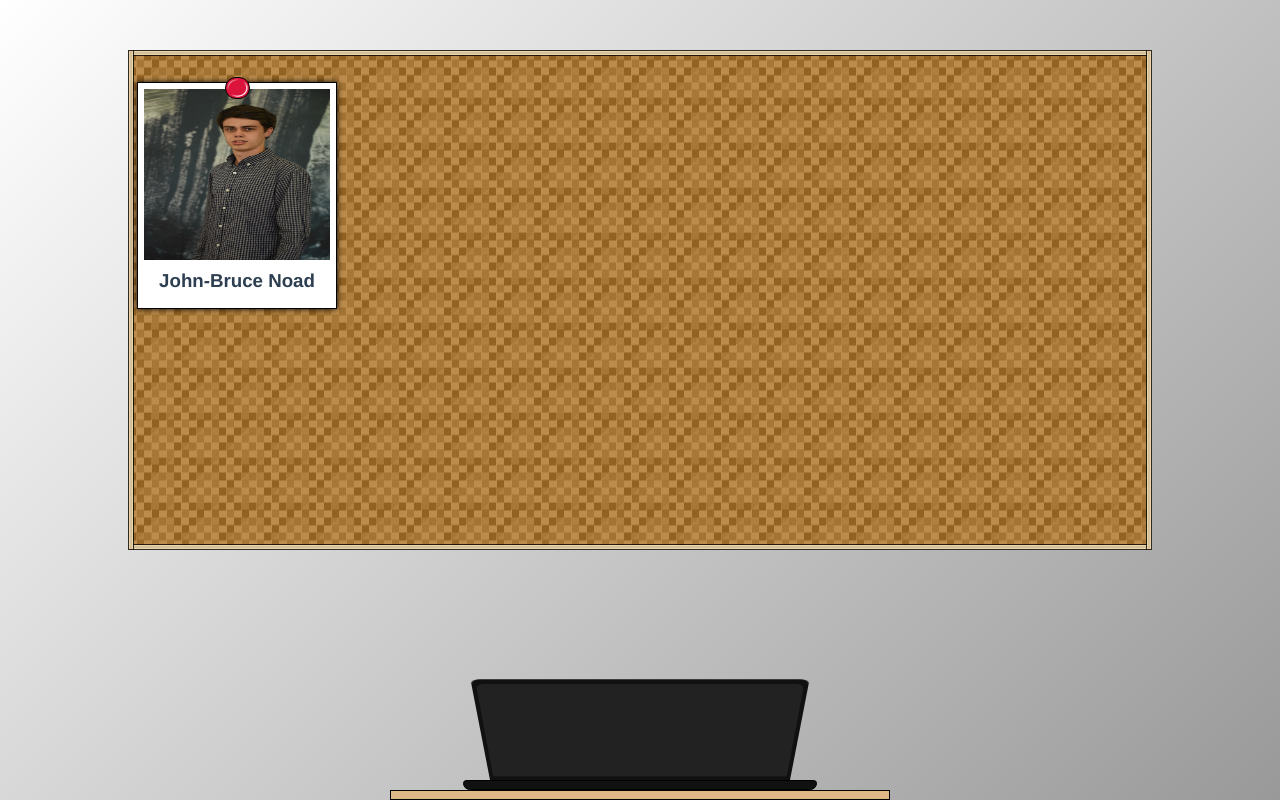
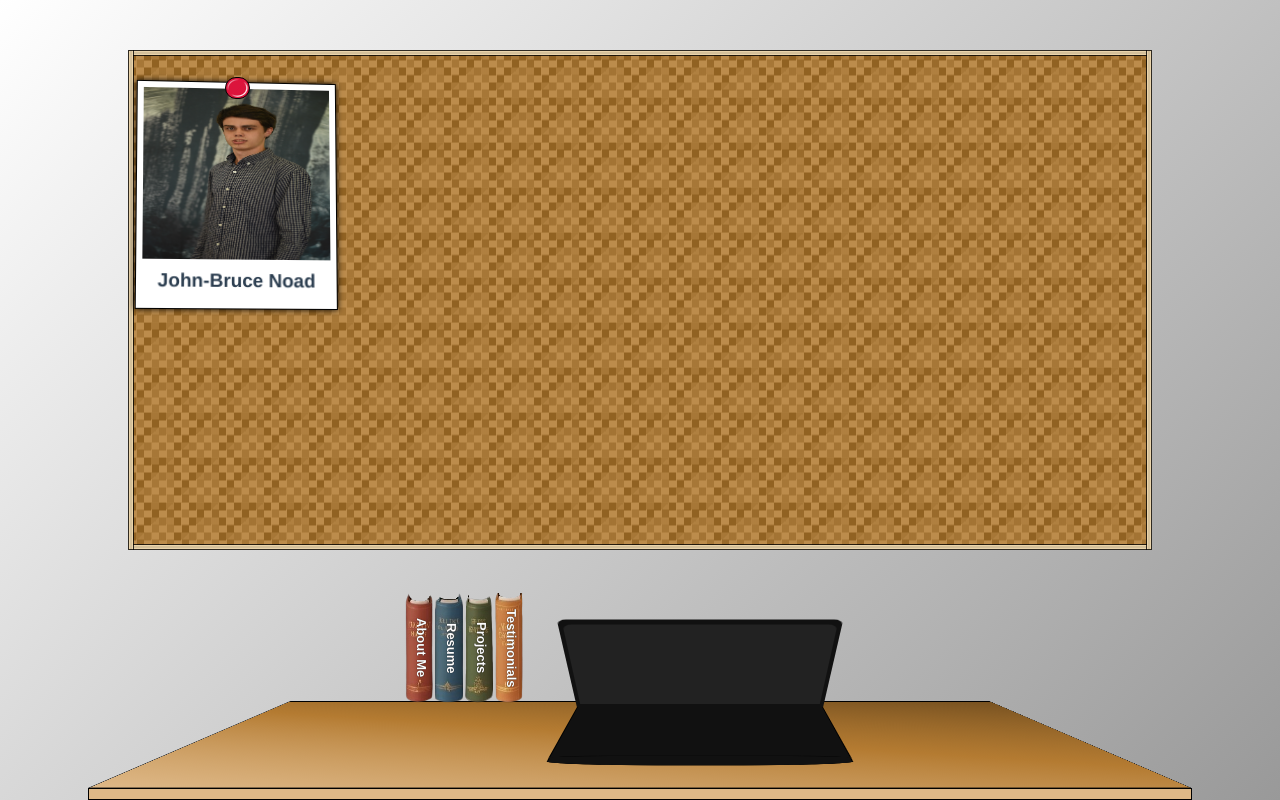
Before and after one commit to JNoad/desk-portfolio, a Vue app: page / in a window 1280 px wide. Built offline with nearby package versions, Linux system fonts and the light colour scheme.

Commit message:
UI Update - Desk Nav

```diff
--- a/src/components/Laptop.vue
+++ b/src/components/Laptop.vue
@@ -8,7 +8,10 @@
                 </div>
             </div>
         </div>
-        <div class="laptop-bottom"></div>
+        <div class="laptop-bottom">
+            <div class="keyboard"></div>
+            <div class="side"></div>
+        </div>
     </div>
 </template>
 <script>
@@ -18,15 +21,21 @@ export default {
 </script>
 <style lang="scss">
     .laptop {
-        perspective: 1500px;
-        display: flex; flex-direction: column;
+        perspective: 1000px;
+        // display: flex; flex-direction: column;
         align-items: center;
         $transitionSpeed: 0.7s;
+        width: 22em;
+        height: 110%;
+        //overflow: hidden;
+        bottom: 25%;
+        z-index: 11;
         .laptop-top {
-            width: 300px; height: 200px;
-            padding: 8px 4px;
+            flex-grow: 0;
+            width: 70%; height: 60%;
+            padding: 8px 4px; margin: 0 auto; margin-top: 16px;
             background-color: #111; border-radius: 8px 8px 0 0;
-            transform-origin: bottom; transform: rotateX(-60deg);
+            transform-origin: bottom ; transform: rotateX(-60deg);
             transition: all $transitionSpeed;
             cursor: pointer;
             .laptop-screen {
@@ -39,7 +48,6 @@ export default {
                     opacity: 0; transition: all $transitionSpeed;
                 }
             }
-
             &:hover {
                 transform: rotateX(30deg);
                 .screen-content {
@@ -48,9 +56,26 @@ export default {
             }
         }
         .laptop-bottom {
-            width: calc(100% * 1.18); height: 10px;
-            background-color: #111; border: 1px solid black;
-            border-radius: 4px 4px 8px 8px;
+            width: 70%; height: 70%;
+            margin: 0 auto;
+            align-content: center;
+            perspective: 1000px;
+            transform-origin: top;
+            transform: rotateX(80deg);
+            .keyboard {
+                width: 100%;
+                height: 100%;
+                background-color: #111; border: 1px solid black;
+            }
+            .side {
+                width: 100%; height: 30px;
+                background-color: #111; border: 1px solid black;
+                border-radius: 20% 20% 40% 40%;
+                transform-origin: top;
+                transform: rotateX(-10deg);
+                position: relative;
+                top: -6px;
+            }
         }
     }
 </style>
--- a/src/components/NavBar.vue
+++ b/src/components/NavBar.vue
@@ -1,6 +1,9 @@
 <template>
     <nav v-if="showBookShelf">
-        <!-- <ul>
+
+        <div class="desk-nav">
+            <div class="on-desk">
+                <ul>
                     <li class="book-red">
                         <router-link to="about">About Me</router-link>
                     </li>
@@ -13,10 +16,17 @@
                     <li class="book-orange">
                         <router-link to="testimonials">Testimonials</router-link>
                     </li>
-        </ul> -->
-
+                </ul>
                 <Laptop/>
-        <div class="shelf"></div>
+            </div>
+            <div class="desk">
+                <!-- <router-link class="book" to="about">
+                    About Me
+                </router-link> -->
+                <div class="top"></div>
+                <div class="side"></div>
+            </div>
+        </div>
     </nav>
     <router-link to="/" id="back-btn" v-else>
 		<img width="48" height="48" src="https://img.icons8.com/fluency-systems-filled/48/000000/circled-left-2--v2.png" alt="circled-left-2--v2"/>
@@ -40,21 +50,56 @@ export default {
     nav {
         padding: 0; margin: 0;
         position: absolute; bottom: 0; left: 0;
-        width: 100%;
+        width: 100%; height: 260px;
         display: flex; flex-direction: column;
         justify-content: center; align-items: center;
+        align-content: end;
+
+        // --base-hue: 0; // Starting color (Red)
+        // border: 4px solid hsl(var(--base-hue), 70%, 50%);
+        // padding: 20px;
+
+        // // Initial selector targets the first child
+        // $selector: "*";
+
+        // @for $i from 1 through 10 {
+        //     #{$selector} {
+        //     // Calculate a new hue for this specific depth level
+        //     $new-hue: $i * 100;
+        //     border: 2px solid hsl($new-hue, 70%, 50%);
+        //     padding: 2px;
+        //     }
+        //     // Appends another "*" to the selector for the next loop (e.g., "* *" -> "* * *")
+        //     $selector: "#{$selector} *";
+        // }
+        .desk-nav {
+            width: 100%;
+            height: 100%;
+            position: relative;
+            top: 0;
+            left: 0;
+            perspective: 1000px;
+
+            .on-desk {
+                display: flex;
+                justify-content: center;
+                align-items: center;
+                width: calc(80% + 80px); height: calc(100% - 12px);
+                margin: 0 auto;
                 ul {
                     display: flex;
                     z-index: 11;
                     justify-content: center;
+                    align-items: center;
                     list-style-type: none;
-            height: 100%;
                     margin: 0;
                     position: relative;
                     perspective: 2000px;
+                    height: 100%;
+                    margin-bottom: 32px;
                     li {
                         height: 110px; width: 28px;
-                margin: 0 4px;
+                        margin: 0 1px;
                         background-image: url('@/assets/book-blue.png');
                         background-size: cover;
                         writing-mode: vertical-rl;
@@ -105,15 +150,64 @@ export default {
                         }
                     }
                 }
-        .shelf {
-            width: 500px; height: 10px;
-            margin: auto;
-            background-size: cover;
-            // border: 1px solid black;
-            position: relative;
-            // bottom: 16px;
+            }
+            // .book {
+            //     position: absolute;
+            //     bottom: -80px; left: 150px;
+            //     background-color: crimson;
+            //     width: 60px;
+            //     height: 90px;
+            //     z-index: 11;
+            // }
+            .desk {
+                position: absolute;
+                bottom: 0;
+                left: 50%;
+                transform: translateX(-50%); // perfect centering
                 z-index: 10;
-            background-color: burlywood; border: 1px solid black;
+
+                width: calc(80% + 80px);
+                height: 200px;
+
+                perspective: 1000px;
+                transform-style: preserve-3d;
+
+                .top {
+                    position: absolute;
+                    bottom: 12px; // anchor to bottom so rotation pivots correctly
+                    left: 0;
+
+                    width: 100%;
+                    height: 300px;
+
+                    transform-origin: bottom center;
+                    transform: rotateX(75deg); // 88deg is too extreme (almost flat)
+
+                    background-image: linear-gradient(
+                        -170deg,
+                        darken(burlywood, 40%),
+                        darken(burlywood, 25%),
+                        burlywood
+                    );
+
+                    border: 1px solid black;
+                    border-top: 6px solid black;
+                }
+
+                .side {
+                    position: absolute;
+                    bottom: 0;
+                    left: 0;
+
+                    width: 100%;
+                    height: 12px;
+
+                    background-color: burlywood;
+                    border: 1px solid black;
+
+                    transform: translateZ(0); // ensures it sits at the front edge
+                }
+            }
         }
     }
 
--- a/src/views/HomeView.vue
+++ b/src/views/HomeView.vue
@@ -26,6 +26,7 @@ export default {
         margin: auto; padding-top: 50px;
         width: 80%;
         height: 100vh;
+        overflow: hidden;
     }
     .cork {
         border: 1px solid rgba(0, 0, 0, 0.8);
```
Also changed, not shown: jsconfig.json (+3 -4 lines), 1 other file (tests, documents, lock files or other folders). Lines whose indentation alone changed are shown as unchanged.
